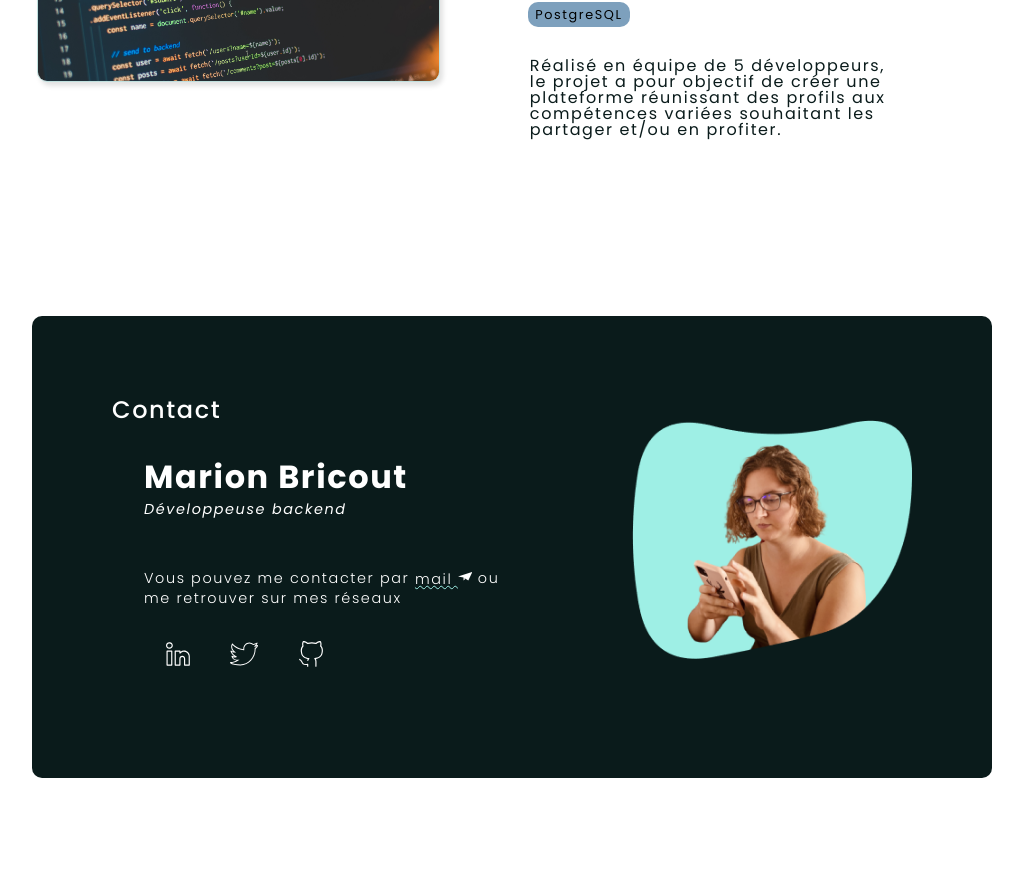
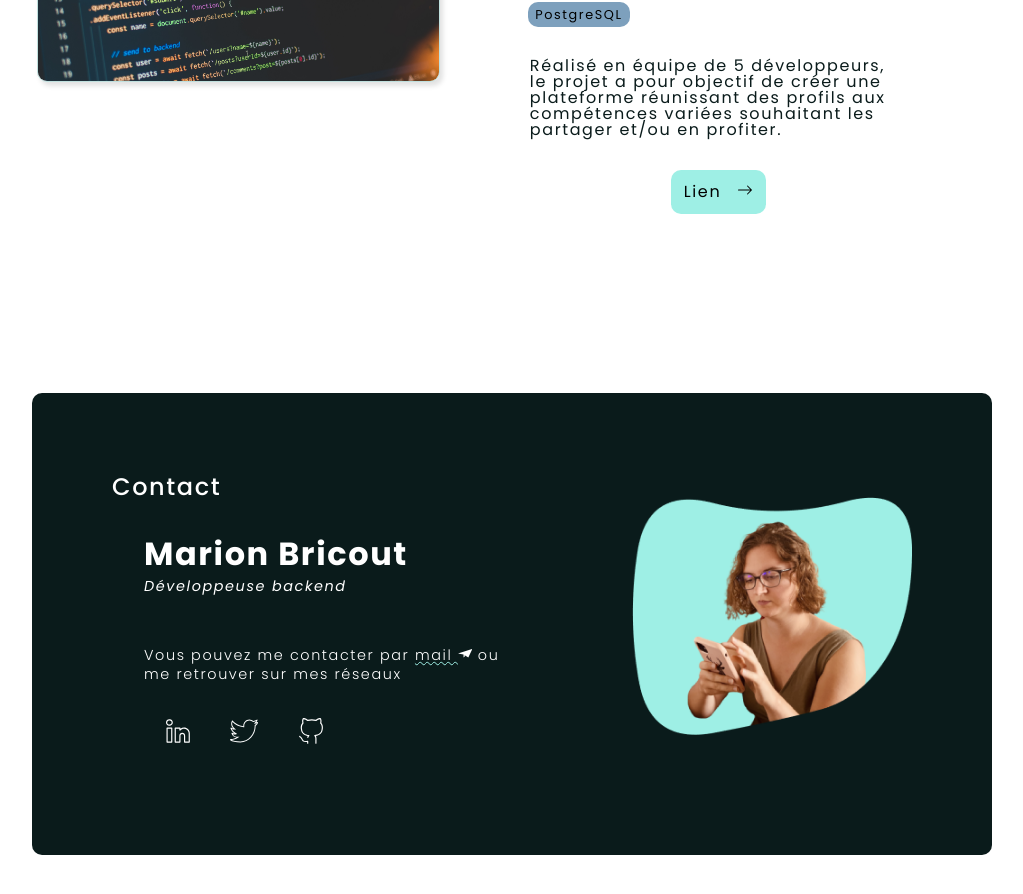
Before and after one commit to Axurynn/portfolio, a React (Create React App) app: page / in a window 1280 px wide. Shown: the part 3860-4754 px from the top of the page, without its empty margins (128-1151 px from the left). Built offline with nearby package versions, Linux system fonts and the light colour scheme.

Commit message:
website url added

```diff
--- a/src/layouts/Projects/data.js
+++ b/src/layouts/Projects/data.js
@@ -19,7 +19,7 @@ const data = [
     title: "Mentor.me - En cours de développement.",
     description:
       "Réalisé en équipe de 5 développeurs, le projet a pour objectif de créer une plateforme réunissant des profils aux compétences variées souhaitant les partager et/ou en profiter.",
-    urlSite: null,
+    urlSite: "https://mentor-me-oclock.netlify.app/",
     urlCode: null,
     labels: [
       <Label text="React" />,
```
